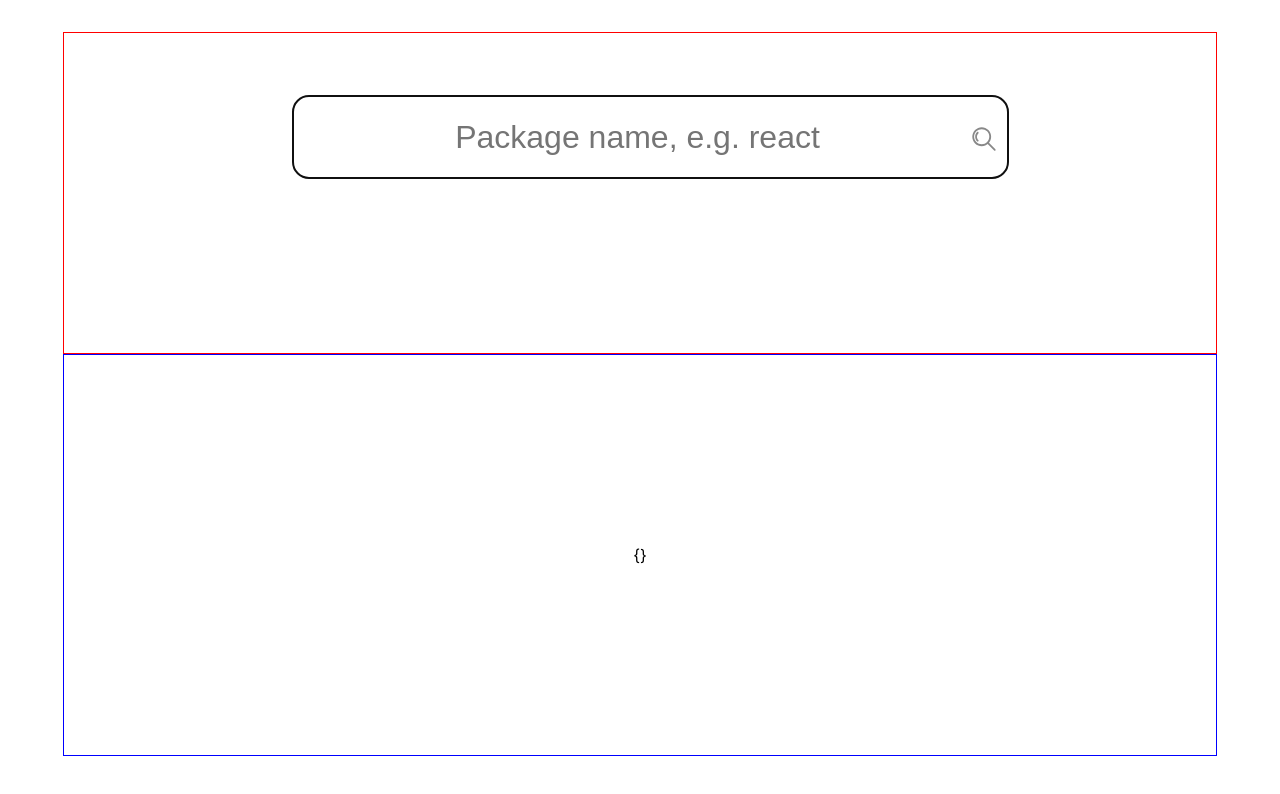
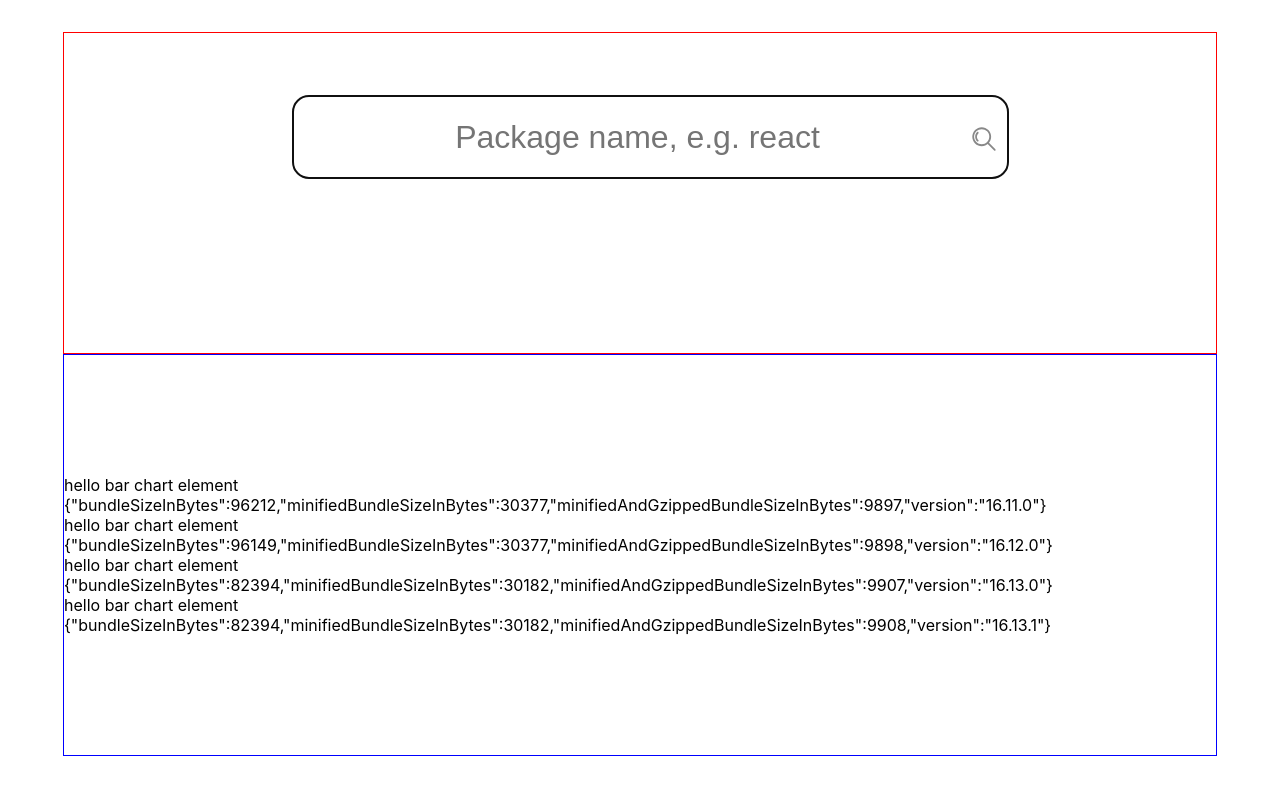
Before and after one commit to barisdemiray/dumbbell, a React (Create React App) app in the folder frontend/: page / in a window 1280 px wide. Shown: the top 794 px of the page. Built offline with nearby package versions, Linux system fonts and the light colour scheme.

Commit message:
Skeleton for bar chart displays

```diff
--- a/frontend/src/App.js
+++ b/frontend/src/App.js
@@ -2,22 +2,26 @@ import React, { useState, useEffect } from 'react';
 import './App.css';
 
 import SearchBox from './components/searchbox.component';
+import ResultBox from './components/resultbox.component';
 import * as PackageTools from './tools/package';
 
 function App() {
   // Let's show a feedback while getting data from backend
   const [loading, setLoading] = useState(false);
   const [error, setError] = useState('');
-  const [result, setResult] = useState({});
+  const [resultData, setResultData] = useState({});
   const [packageName, setPackageName] = useState('');
 
+  /**
+   * Initiates server connection when there is a package name to query.
+   */
   useEffect(() => {
     if (packageName) {
       fetch('http://localhost:8080/?package=' + packageName)
         .then((response) => response.json())
         .then((response) => {
           console.log(response);
-          setResult(response);
+          setResultData(response);
           setLoading(false);
         })
         .catch((error) => {
@@ -27,11 +31,12 @@ function App() {
     }
   }, [packageName]);
 
+  /**
+   * Event handler for the change of SearchBox component. This is where we validate user input.
+   */
   const handleChange = (val) => {
-    console.debug('search value', val);
-
-    // Clear any previous results
-    setResult({});
+    // Clear any previous results, i.e. if there had been errors with previous user input, etc.
+    setResultData({});
 
     const result = PackageTools.isPackageNameValid(val);
     if (result.valid === false) {
@@ -41,6 +46,9 @@ function App() {
     }
   };
 
+  /**
+   * Handles requests submitted by the user. This is where we initiate package bundle queries.
+   */
   const handleSubmit = (val) => {
     if (val.length === 0) {
       setError('Package name cannot be empty');
@@ -50,10 +58,16 @@ function App() {
     }
   };
 
+  /**
+   * Renders an error if there is any. Note that the div is always rendered with a min-height to keep the layout.
+   */
   const renderError = () => {
     return <div className="SearchError">{error}</div>;
   };
 
+  /**
+   * Renders a loading feedback when we're waiting for server response.
+   */
   const renderLoadingFeedback = () => {
     let loadingFeedbackElement = null;
     if (loading) {
@@ -61,6 +75,13 @@ function App() {
     }
 
     return <div className="LoadingFeedback">{loadingFeedbackElement}</div>;
+  };
+
+  /**
+   * Renders results in hopefully nice graphs.
+   */
+  const renderResults = () => {
+    return <ResultBox resultData={resultData} />;
   };
 
   return (
@@ -71,7 +92,7 @@ function App() {
       </div>
       <div className="ResultContainer">
         <div className="ResultFeedback">{renderLoadingFeedback()}</div>
-        <div className="Result">{JSON.stringify(result)}</div>
+        {renderResults()}
       </div>
     </div>
   );
--- /dev/null
+++ b/frontend/src/components/barchart-element.component.jsx
@@ -0,0 +1,20 @@
+import React, { useState } from 'react';
+import PropTypes from 'prop-types';
+
+import './barchart-element.styles.css';
+
+/**
+ * A component that renders a bar chart element with data.
+ */
+function BarChartElement({ data }) {
+  return (
+    <div className="BarChartElementContainer">hello bar chart element {JSON.stringify(data)}</div>
+  );
+}
+
+// Check props
+BarChartElement.propTypes = {
+  data: PropTypes.object.isRequired,
+};
+
+export default BarChartElement;
--- /dev/null
+++ b/frontend/src/components/barchart-element.styles.css
@@ -0,0 +1,2 @@
+.BarChartElementContainer {
+}
--- /dev/null
+++ b/frontend/src/components/barchart.component.jsx
@@ -0,0 +1,24 @@
+import React, { useState } from 'react';
+import PropTypes from 'prop-types';
+
+import './barchart.styles.css';
+import BarChartElement from './barchart-element.component';
+
+/**
+ * A component that renders a bar chart with given data.
+ */
+function BarChart({ data }) {
+  // Renders all the elements in given data
+  const renderElements = () => {
+    return data.map((dataElement) => <BarChartElement data={dataElement} />);
+  };
+
+  return <div className="BarChartContainer">{renderElements()}</div>;
+}
+
+// Check props
+BarChart.propTypes = {
+  data: PropTypes.array.isRequired,
+};
+
+export default BarChart;
--- /dev/null
+++ b/frontend/src/components/barchart.styles.css
@@ -0,0 +1,2 @@
+.BarChartContainer {
+}
--- /dev/null
+++ b/frontend/src/components/resultbox.component.jsx
@@ -0,0 +1,51 @@
+import React, { useState } from 'react';
+import PropTypes from 'prop-types';
+
+import './resultbox.styles.css';
+import BarChart from './barchart.component';
+
+/**
+ * A component that renders package bundle size result.
+ */
+function ResultBox({ resultData: incomingResultData }) {
+  // TODO this is for tests, replace it with real 'resultData'
+  const [resultData, setResultData] = useState([
+    {
+      bundleSizeInBytes: 96212,
+      minifiedBundleSizeInBytes: 30377,
+      minifiedAndGzippedBundleSizeInBytes: 9897,
+      version: '16.11.0',
+    },
+    {
+      bundleSizeInBytes: 96149,
+      minifiedBundleSizeInBytes: 30377,
+      minifiedAndGzippedBundleSizeInBytes: 9898,
+      version: '16.12.0',
+    },
+    {
+      bundleSizeInBytes: 82394,
+      minifiedBundleSizeInBytes: 30182,
+      minifiedAndGzippedBundleSizeInBytes: 9907,
+      version: '16.13.0',
+    },
+    {
+      bundleSizeInBytes: 82394,
+      minifiedBundleSizeInBytes: 30182,
+      minifiedAndGzippedBundleSizeInBytes: 9908,
+      version: '16.13.1',
+    },
+  ]);
+
+  return (
+    <div className="ResultBoxContainer">
+      <BarChart data={resultData} />
+    </div>
+  );
+}
+
+// Check props
+ResultBox.propTypes = {
+  resultData: PropTypes.array.isRequired,
+};
+
+export default ResultBox;
--- /dev/null
+++ b/frontend/src/components/resultbox.styles.css
@@ -0,0 +1,7 @@
+.ResultBoxContainer {
+}
+
+@media screen and (max-width: 640px) {
+  .ResultBoxContainer {
+  }
+}
```
Also changed, not shown: frontend/src/components/searchbox.component.jsx (+7 -2 lines).
